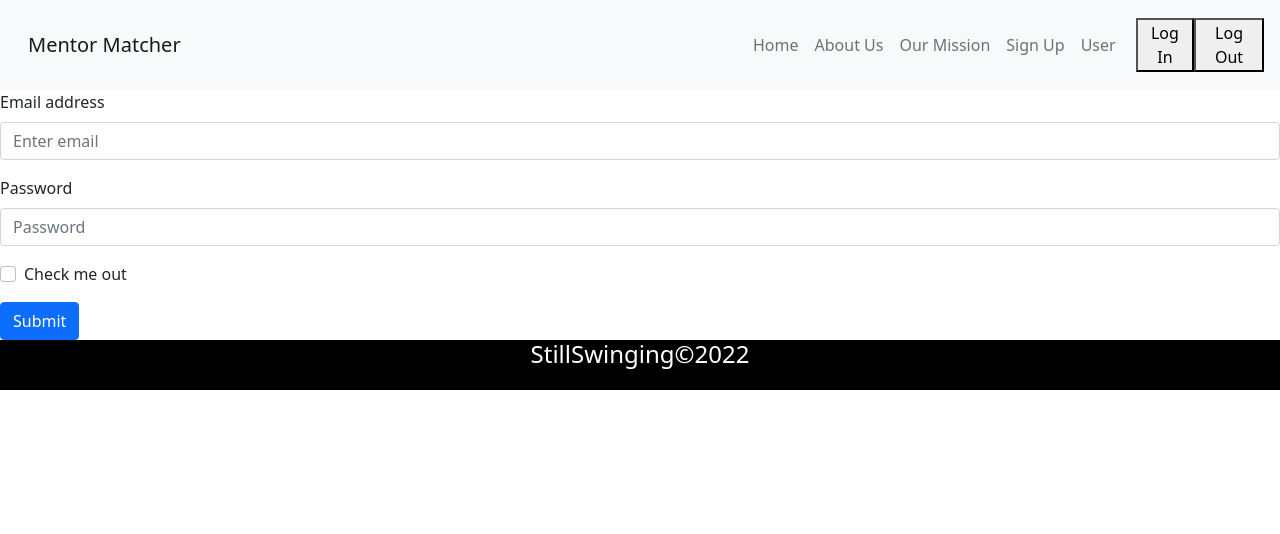
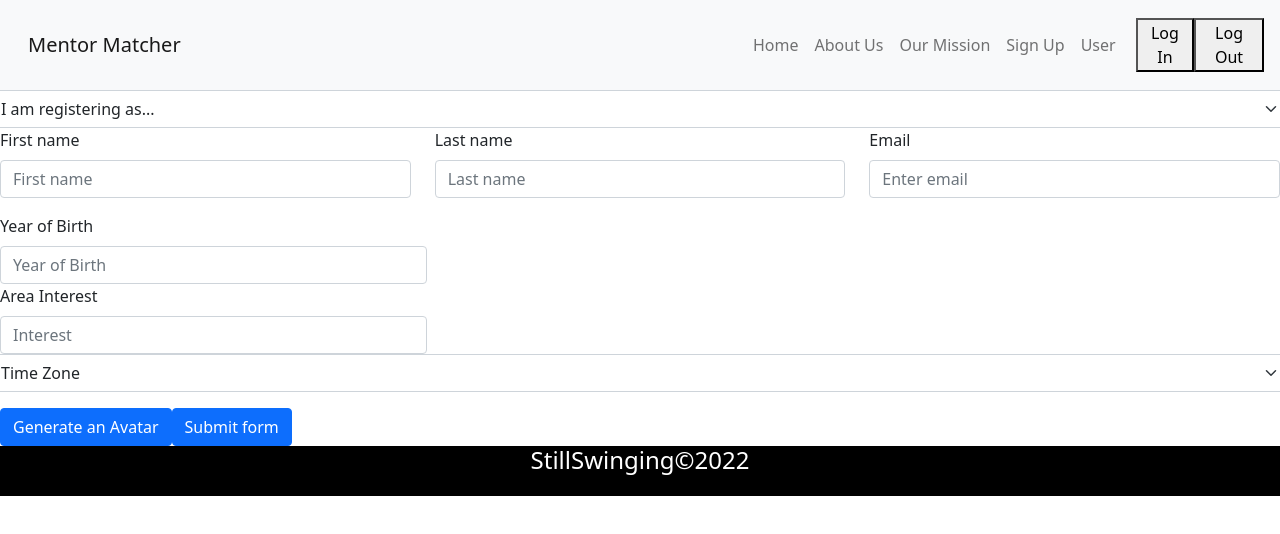
Before and after one commit to stillSwinging/mentor-connect-client, a React (Create React App) app: page /signup in a window 1280 px wide. Shown: the top 534 px of the page. Built offline with nearby package versions, Linux system fonts and the light colour scheme; no server answers.

Commit message:
updated form on signup.js

```diff
--- a/src/Components/SignUp.js
+++ b/src/Components/SignUp.js
@@ -1,30 +1,103 @@
 import React from 'react';
-import { Button, Form } from 'react-bootstrap';
+import { Button, Form, Row, Col } from 'react-bootstrap';
 
 
 class SignUp extends React.Component {
+  constructor(props) {
+    super(props);
+    this.state = {
+      firstName: '',
+      lastName: '',
+      email: '',
+      YOB: '',
+      type: '',
+      interest: '',
+      timeZone: '',
+      avatar: ''
+    };
+  }
+  // FormExample = () => {
+  //   const [validated, setValidated] = useState(false);
+
+  //   handleSubmit = (event) => {
+  //     const form = event.currentTarget;
+  //     if (form.checkValidity() === false) {
+  //       event.preventDefault();
+  //       event.stopPropagation();
+  //     }
+
+  //     setValidated(true);
+  //   };
+  // };
   render() {
     return (
       <>
         <Form>
-          <Form.Group className="mb-3" controlId="formBasicEmail">
-            <Form.Label>Email address</Form.Label>
-            <Form.Control type="email" placeholder="Enter email" />
+          {/* // noValidate validated={validated} onSubmit={handleSubmit}> */}
+          <Row className="mb-3">
+            <Form.Select aria-label="Default select example">
+              <option>I am registering as...</option>
+              <option value="1">Student</option>
+              <option value="2">Mentor</option>
+            </Form.Select>
+
+            <Form.Group as={Col} md="4" controlId="validationCustom01">
+              <Form.Label>First name</Form.Label>
+              <Form.Control
+                required
+                type="text"
+                placeholder="First name"
+              />
+              <Form.Control.Feedback>Looks good!</Form.Control.Feedback>
+            </Form.Group>
+            <Form.Group as={Col} md="4" controlId="validationCustom02">
+              <Form.Label>Last name</Form.Label>
+              <Form.Control
+                required
+                type="text"
+                placeholder="Last name"
+              />
+              <Form.Control.Feedback>Looks good!</Form.Control.Feedback>
+            </Form.Group>
+            <Form.Group as={Col} controlId="formGridEmail">
+              <Form.Label>Email</Form.Label>
+              <Form.Control type="email" placeholder="Enter email" />
+            </Form.Group>
+          </Row>
+          <Form.Group as={Col} md="4" controlId="validationCustom01">
+            <Form.Label>Year of Birth</Form.Label>
+            <Form.Control
+              required
+              type="text"
+              placeholder="Year of Birth"
+            />
+            <Form.Control.Feedback>Looks good!</Form.Control.Feedback>
           </Form.Group>
-
-          <Form.Group className="mb-3" controlId="formBasicPassword">
-            <Form.Label>Password</Form.Label>
-            <Form.Control type="password" placeholder="Password" />
+          <Form.Group as={Col} md="4" controlId="validationCustom01">
+            <Form.Label>Area Interest</Form.Label>
+            <Form.Control
+              required
+              type="text"
+              placeholder="Interest"
+            />
+            <Form.Control.Feedback>Looks good!</Form.Control.Feedback>
           </Form.Group>
-          <Form.Group className="mb-3" controlId="formBasicCheckbox">
-            <Form.Check type="checkbox" label="Check me out" />
-          </Form.Group>
-          <Button variant="primary" type="submit">
-            Submit
-          </Button>
+          <Row className="mb-3">
+            <Form.Select aria-label="Default select example">
+              <option>Time Zone</option>
+              <option value="1">Pacific</option>
+              <option value="2">Mountain</option>
+              <option value="3">Central</option>
+              <option value="3">Eastern</option>
+            </Form.Select>
+          </Row>
+          <Button type="submit">Generate an Avatar</Button>
+          <Button type="submit">Submit form</Button>
         </Form>
       </>
     );
   }
 }
+
+
 export default SignUp;
```
